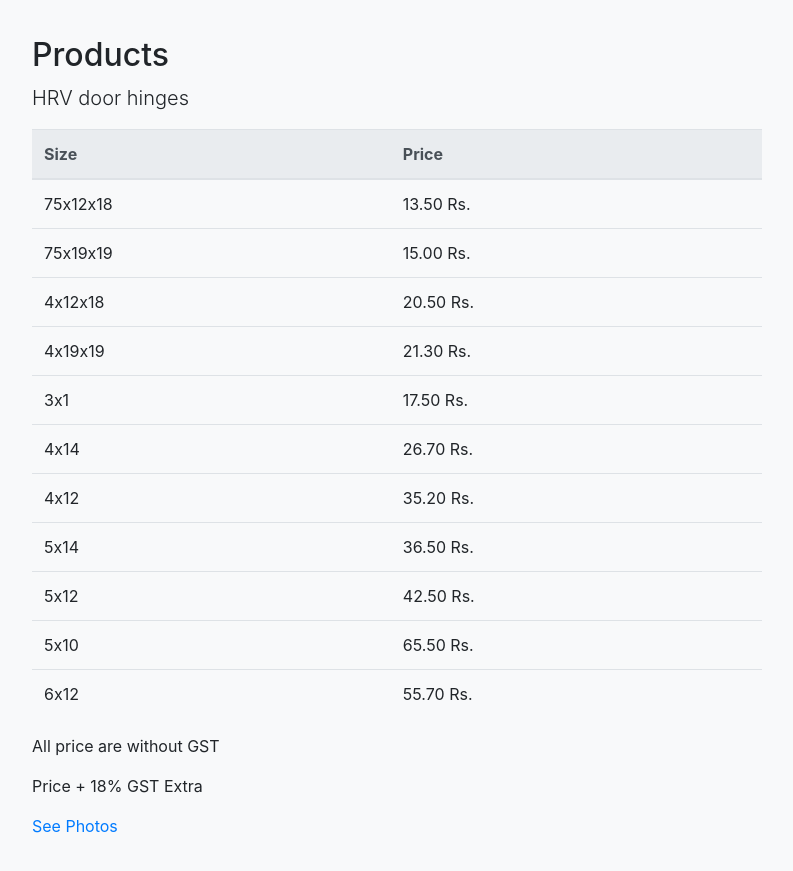
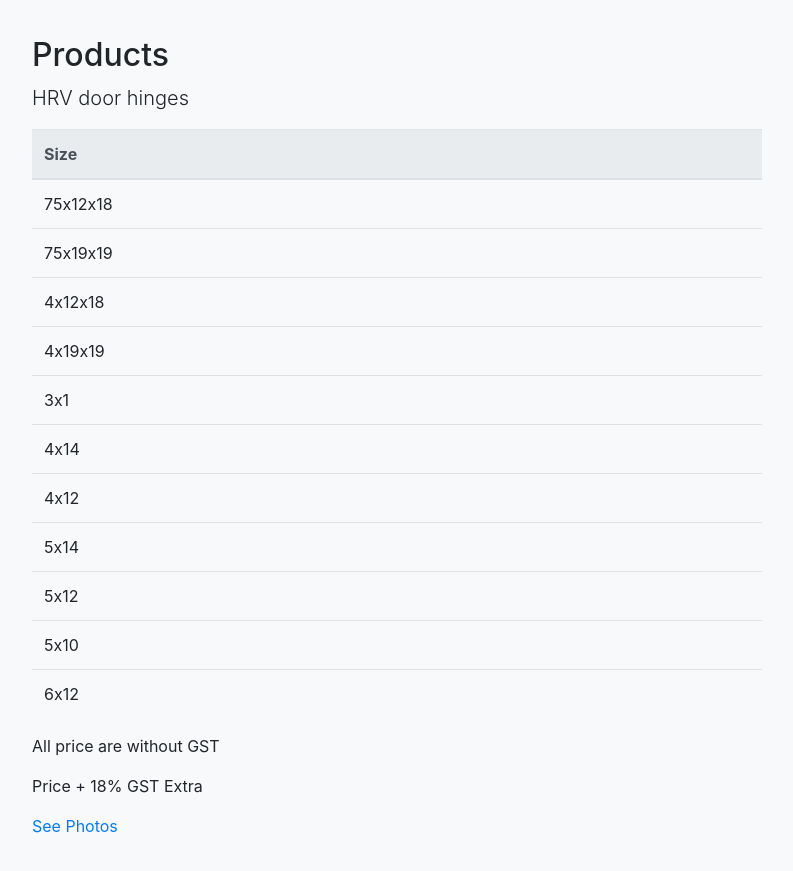
Before and after one commit to jaydip216/Yuva-Enterprise, a plain HTML site: page index.html in a window 1280 px wide. Shown: the part 1660-2531 px from the top of the page, without its empty margins (243-1036 px from the left). Drawn offline with Linux system fonts and the light colour scheme.

Commit message:
version 2

```diff
--- a/index.html
+++ b/index.html
@@ -79,53 +79,53 @@
             <thead class="thead-light">
               <tr>
                 <th scope="col">Size</th>
-                <th scope="col">Price</th>
+
               </tr>
             </thead>
             <tbody>
               <tr>
                 <td>75x12x18</td>
-                <td>13.50 Rs.</td>
+
               </tr>
               <tr>
                 <td>75x19x19</td>
-                <td>15.00 Rs.</td>
+
               </tr>
               <tr>
                 <td>4x12x18</td>
-                <td>20.50 Rs.</td>
+
               </tr>
               <tr>
                 <td>4x19x19</td>
-                <td>21.30 Rs.</td>
+
               </tr>
               <tr>
                 <td>3x1</td>
-                <td>17.50 Rs.</td>
+
               </tr>
               <tr>
                 <td>4x14</td>
-                <td>26.70 Rs.</td>
+
               </tr>
               <tr>
                 <td>4x12</td>
-                <td>35.20 Rs.</td>
+
               </tr>
               <tr>
                 <td>5x14</td>
-                <td>36.50 Rs.</td>
+
               </tr>
               <tr>
                 <td>5x12</td>
-                <td>42.50 Rs.</td>
+
               </tr>
               <tr>
                 <td>5x10</td>
-                <td>65.50 Rs.</td>
+
               </tr>
               <tr>
                 <td>6x12</td>
-                <td>55.70 Rs.</td>
+
               </tr>
             </tbody>
           </table>
```
